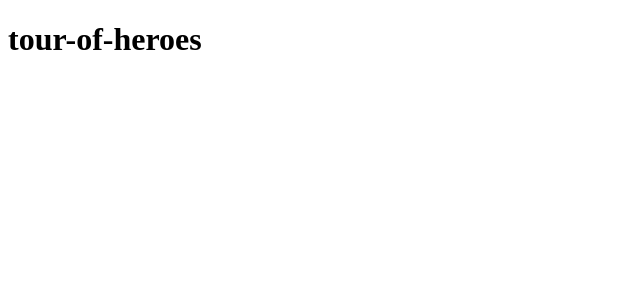
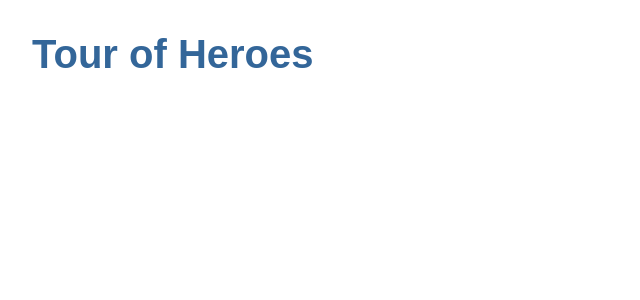
Before and after one commit to ispodeon/tour-of-heroes, an Angular app: page / in a window 1280 px wide. Shown: the top 300 px of the page, without its empty margins (0-640 px from the left). Built offline with nearby package versions, Linux system fonts and the light colour scheme.

Commit message:
added styles intro

```diff
--- a/src/app/app.component.ts
+++ b/src/app/app.component.ts
@@ -6,5 +6,5 @@
   styleUrls: ['./app.component.css']
 })
 export class AppComponent {
-  title = 'tour-of-heroes';
+  title = 'Tour of Heroes';
 }
--- a/src/styles.css
+++ b/src/styles.css
@@ -1 +1,32 @@
-/* You can add global styles to this file, and also import other style files */
+/* Application-wide Styles */
+
+h1 {
+    color: #369;
+    font-family: Arial, Helvetica, sans-serif;
+    font-size: 250%;
+}
+
+h2,
+h3 {
+    color: #444;
+    font-family: Arial, Helvetica, sans-serif;
+    font-weight: lighter;
+}
+
+body {
+    margin: 2em;
+}
+
+body,
+input[type="text"],
+button {
+    color: #333;
+    font-family: Cambria, Georgia;
+}
+
+
+/* everywhere else */
+
+* {
+    font-family: Arial, Helvetica, sans-serif;
+}
```
